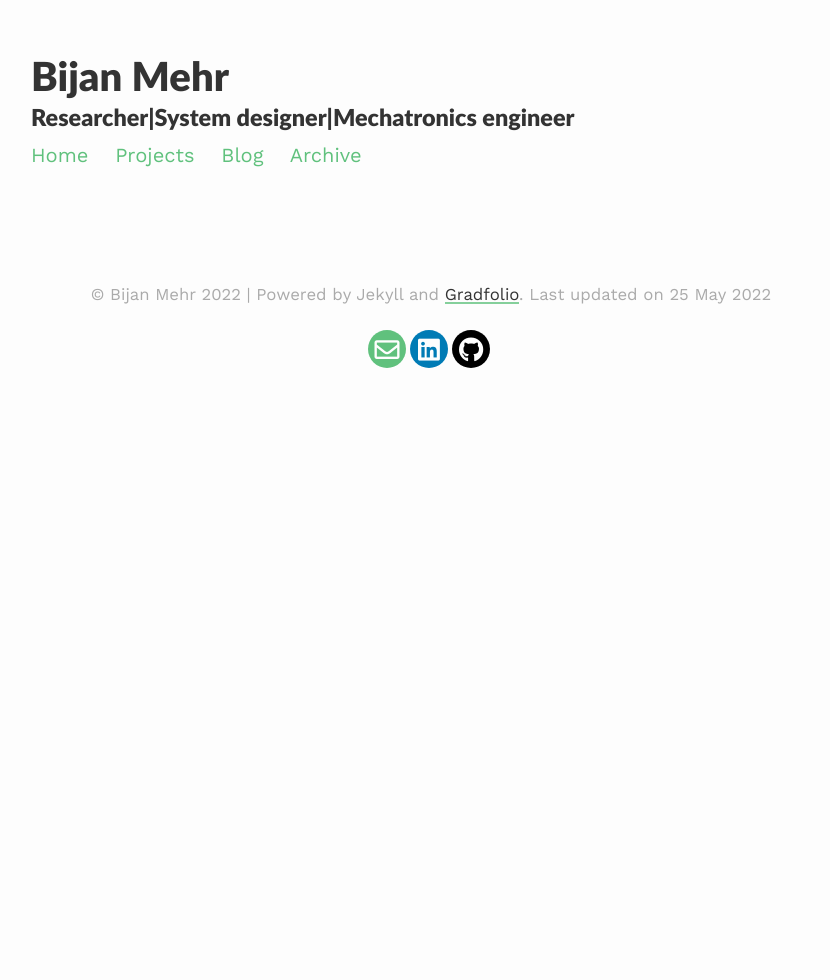
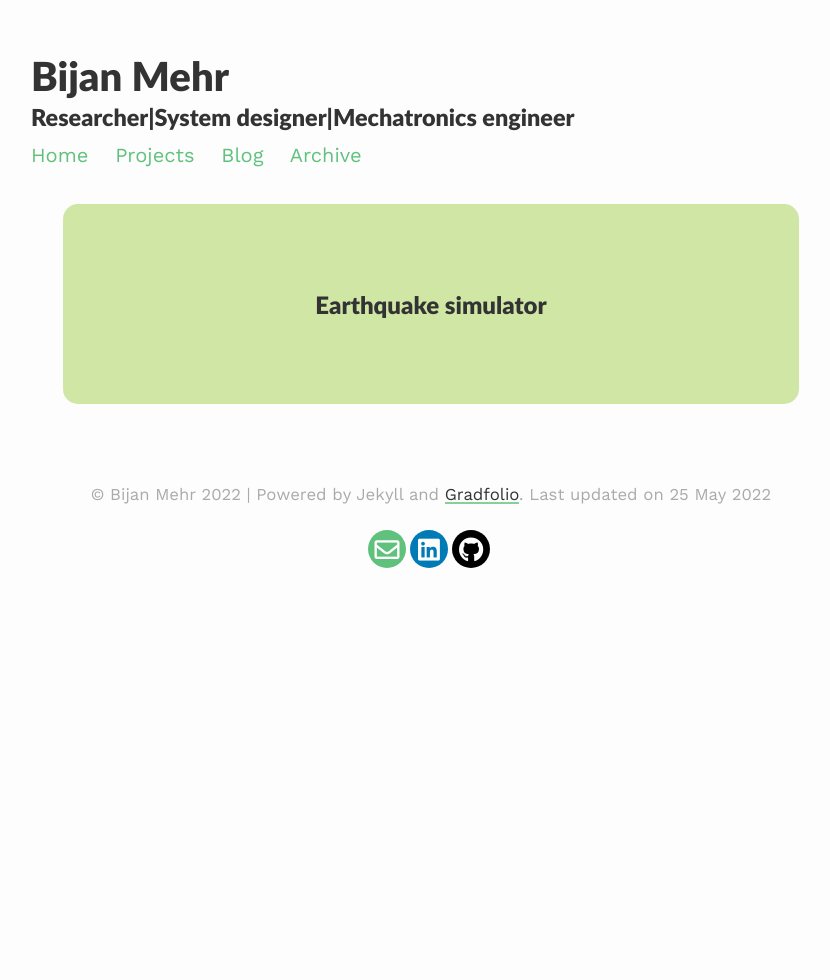
Before and after one commit to bijanmehr/bijanmehr.github.io, a Jekyll site: the page built from _pages/projects.md, in a window 1280 px wide. Shown: the whole page, without its empty margins (209-1039 px from the left). Built offline with Jekyll 4.4.1, drawn with Linux system fonts in a browser that asks for light colours; nearby versions of some CDN libraries.

Commit message:
update_prj

```diff
--- a/_projects/Earthquake_simulator.md
+++ b/_projects/Earthquake_simulator.md
@@ -1,3 +1,10 @@
+---
+layout: post
+title: Earthquake simulator
+description:
+---
+
+
 # Earthquake simulator
 ## Intro
 Earthquake is always capable of causing catastrophic events, especially in developing countries due to poor structured houses and infrastructures. Many researchers developed systems to minimize the probable harm caused by the earthquake, and early warning systems are one. These systems implement artificial intelligence and pattern recognition techniques to predict the propagation of earthquake waves and send proper notifications through GSM or other similar networks.
```
